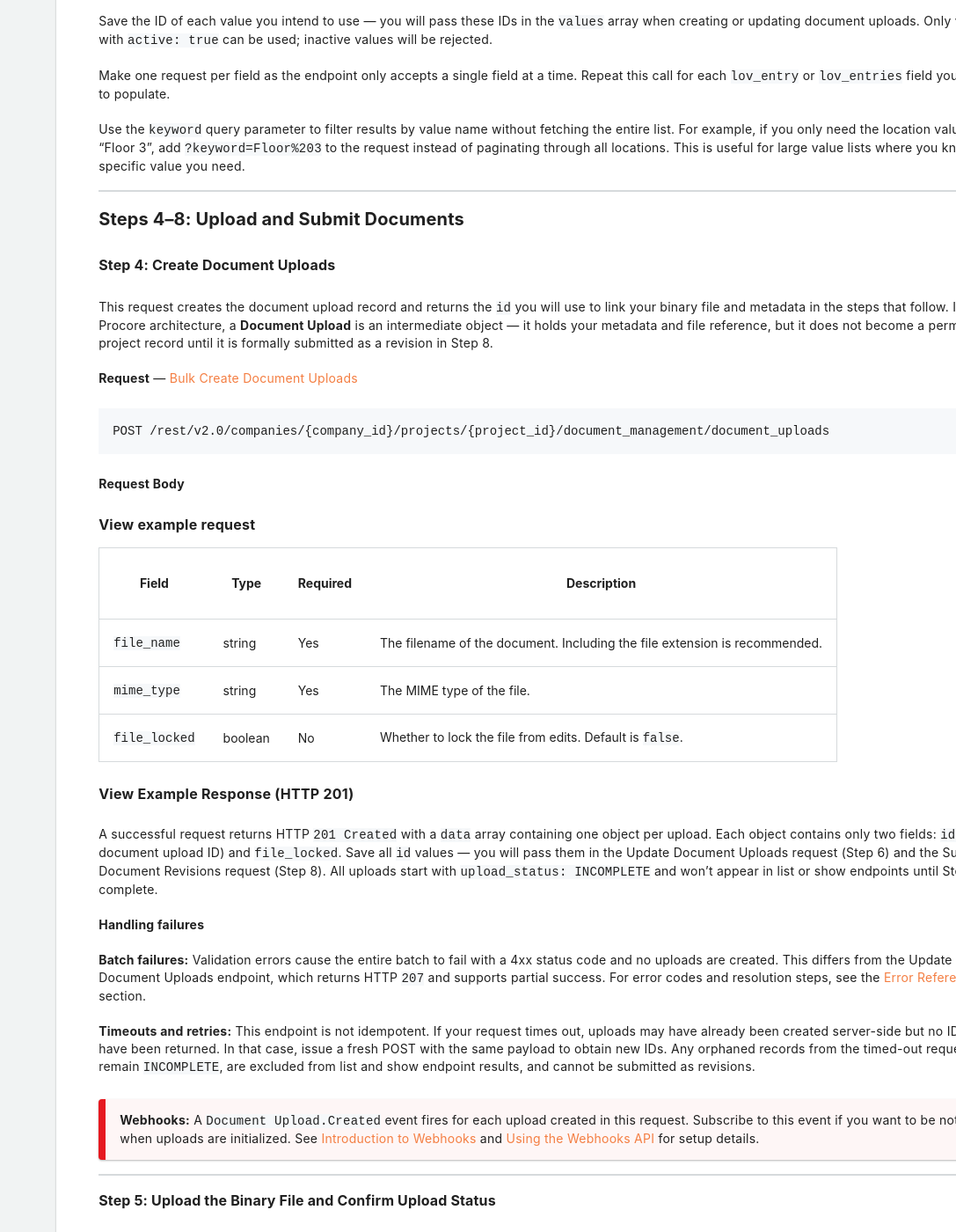
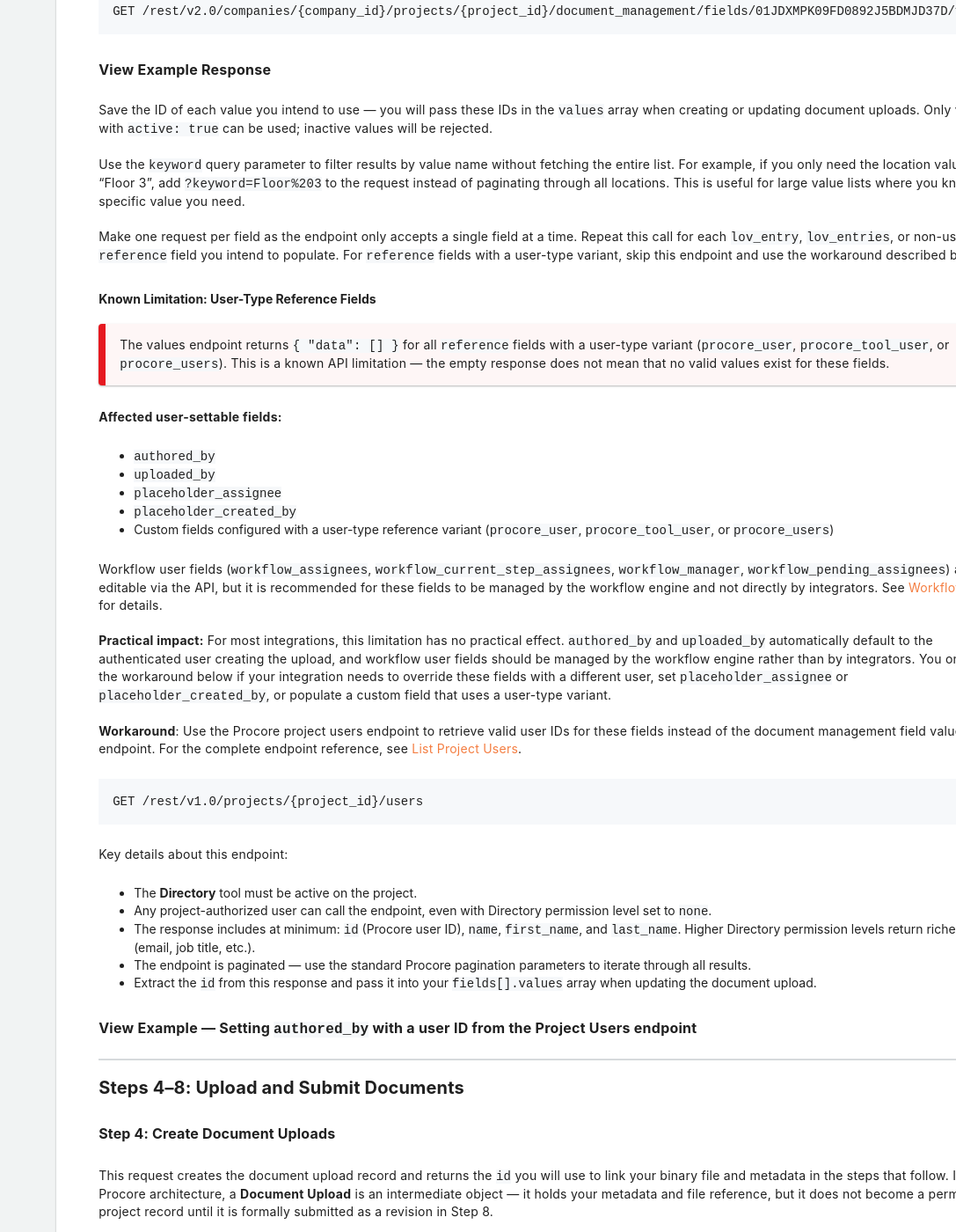
Before and after one commit to procore/documentation, a Jekyll site: the page built from document_management_integration/document_management_technical_guide.md, in a window 1280 px wide and 1400 px high, scrolled down 3843 px. Shown: the whole window at 88% size, without its empty margins (193-1280 px from the left). Built offline with Jekyll 4.4.1, drawn with Linux system fonts in a browser that asks for light colours; comment, search, counter and statistics services are not loaded; some of the changed text lies outside the part shown.

Commit message:
docs: add workaround note about field values api (#346)
* docs: add workaround note about field values api and clarify workflow fields that are editable

````diff
--- a/document_management_integration/document_management_technical_guide.md
+++ b/document_management_integration/document_management_technical_guide.md
@@ -191,7 +191,9 @@ The response excludes system-only fields (`file_format`, `assigned_workflow_temp
 
 ### Step 3: Fetch Values for Dropdown Fields
 
-This endpoint returns the available metadata values for a given field and is a required step for any field with type `lov_entry` (single select) or `lov_entries` (multi-select) that you plan to populate. The response provides value IDs that you will supply when setting field values on a document upload.
+This endpoint returns the available metadata values for a given field and is a required step for any field with type `lov_entry` (single select), `lov_entries` (multi-select), or `reference` that you plan to populate. The response provides value IDs that you will supply when setting field values on a document upload.
+
+> Note that for `reference` fields with a user-type variant of `procore_user`, `procore_tool_user`, or `procore_users`, this endpoint returns an empty response. See [Known Limitation: User-Type Reference Fields](#known-limitation-user-type-reference-fields) below for a workaround.
 
 **Request** — [List Project Metadata Values](https://developers.procore.com/reference/rest/project-metadata-values?version=2.0#list-project-metadata-values)
 
@@ -244,9 +246,73 @@ GET /rest/v2.0/companies/{company_id}/projects/{project_id}/document_management/
 
 Save the ID of each value you intend to use — you will pass these IDs in the `values` array when creating or updating document uploads. Only values with `active: true` can be used; inactive values will be rejected.
 
-Make one request per field as the endpoint only accepts a single field at a time. Repeat this call for each `lov_entry` or `lov_entries` field you intend to populate.
+Use the `keyword` query parameter to filter results by value name without fetching the entire list. For example, if you only need the location value for "Floor 3", add `?keyword=Floor%203` to the request instead of paginating through all locations. This is useful for large value lists where you know the specific value you need.
 
-Use the `keyword` query parameter to filter results by value name without fetching the entire list. For example, if you only need the location value for "Floor 3", add `?keyword=Floor%203` to the request instead of paginating through all locations. This is useful for large value lists where you know the specific value you need.
+Make one request per field as the endpoint only accepts a single field at a time. Repeat this call for each `lov_entry`, `lov_entries`, or non-user-type `reference` field you intend to populate. For `reference` fields with a user-type variant, skip this endpoint and use the workaround described below.
+
+#### Known Limitation: User-Type Reference Fields
+
+> The values endpoint returns `{ "data": [] }` for all `reference` fields with a user-type variant (`procore_user`, `procore_tool_user`, or `procore_users`). This is a known API limitation — the empty response does not mean that no valid values exist for these fields.
+
+**Affected user-settable fields:**
+
+- `authored_by`
+- `uploaded_by`
+- `placeholder_assignee`
+- `placeholder_created_by`
+- Custom fields configured with a user-type reference variant (`procore_user`, `procore_tool_user`, or `procore_users`)
+
+Workflow user fields (`workflow_assignees`, `workflow_current_step_assignees`, `workflow_manager`, `workflow_pending_assignees`) are editable via the API, but it is recommended for these fields to be managed by the workflow engine and not directly by integrators. See [Workflow Fields]({{ site.url }}{{ site.baseurl }}{% link document_management_integration/document_management_metadata_details.md %}#workflow-fields) for details.
+
+**Practical impact:** For most integrations, this limitation has no practical effect. `authored_by` and `uploaded_by` automatically default to the authenticated user creating the upload, and workflow user fields should be managed by the workflow engine rather than by integrators. You only need the workaround below if your integration needs to override these fields with a different user, set `placeholder_assignee` or `placeholder_created_by`, or populate a custom field that uses a user-type variant.
+
+**Workaround**: Use the Procore project users endpoint to retrieve valid user IDs for these fields instead of the document management field values endpoint. For the complete endpoint reference, see [List Project Users](https://developers.procore.com/reference/rest/project-users?version=1.0#list-project-users).
+```
+GET /rest/v1.0/projects/{project_id}/users
+```
+
+Key details about this endpoint:
+
+- The **Directory** tool must be active on the project.
+- Any project-authorized user can call the endpoint, even with Directory permission level set to `none`.
+- The response includes at minimum: `id` (Procore user ID), `name`, `first_name`, and `last_name`. Higher Directory permission levels return richer data (email, job title, etc.).
+- The endpoint is paginated — use the standard Procore pagination parameters to iterate through all results.
+- Extract the `id` from this response and pass it into your `fields[].values` array when updating the document upload.
+
+<details>
+<summary class="collapseListTierOne">View Example — Setting <code>authored_by</code> with a user ID from the Project Users endpoint</summary>
+
+<strong>1. Retrieve a user ID from the Project Users endpoint</strong>
+
+<pre><code>GET /rest/v1.0/projects/{project_id}/users</code></pre>
+
+<pre><code>[
+    {
+      "id": 8972757,
+      "name": "Jane Doe",
+      "first_name": "Jane",
+      "last_name": "Doe"
+    }
+]</code></pre>
+
+<strong>2. Pass the user ID in the <code>fields</code> array of your document upload PATCH request</strong>
+
+<pre><code>{
+  "update_params": [
+    {
+      "id": "UPLOAD_ID",
+      "fields": [
+        {
+          "id": "AUTHORED_BY_FIELD_ID",
+          "values": ["8972757"]
+        }
+      ]
+    }
+  ]
+}</code></pre>
+
+The <code>values</code> array takes the user's <code>id</code> as a string, following the same pattern used for other <code>reference</code> field types.
+</details>
 
 ---
 
````
Also changed, not shown: document_management_integration/document_management_metadata_details.md (+20 -10 lines).
